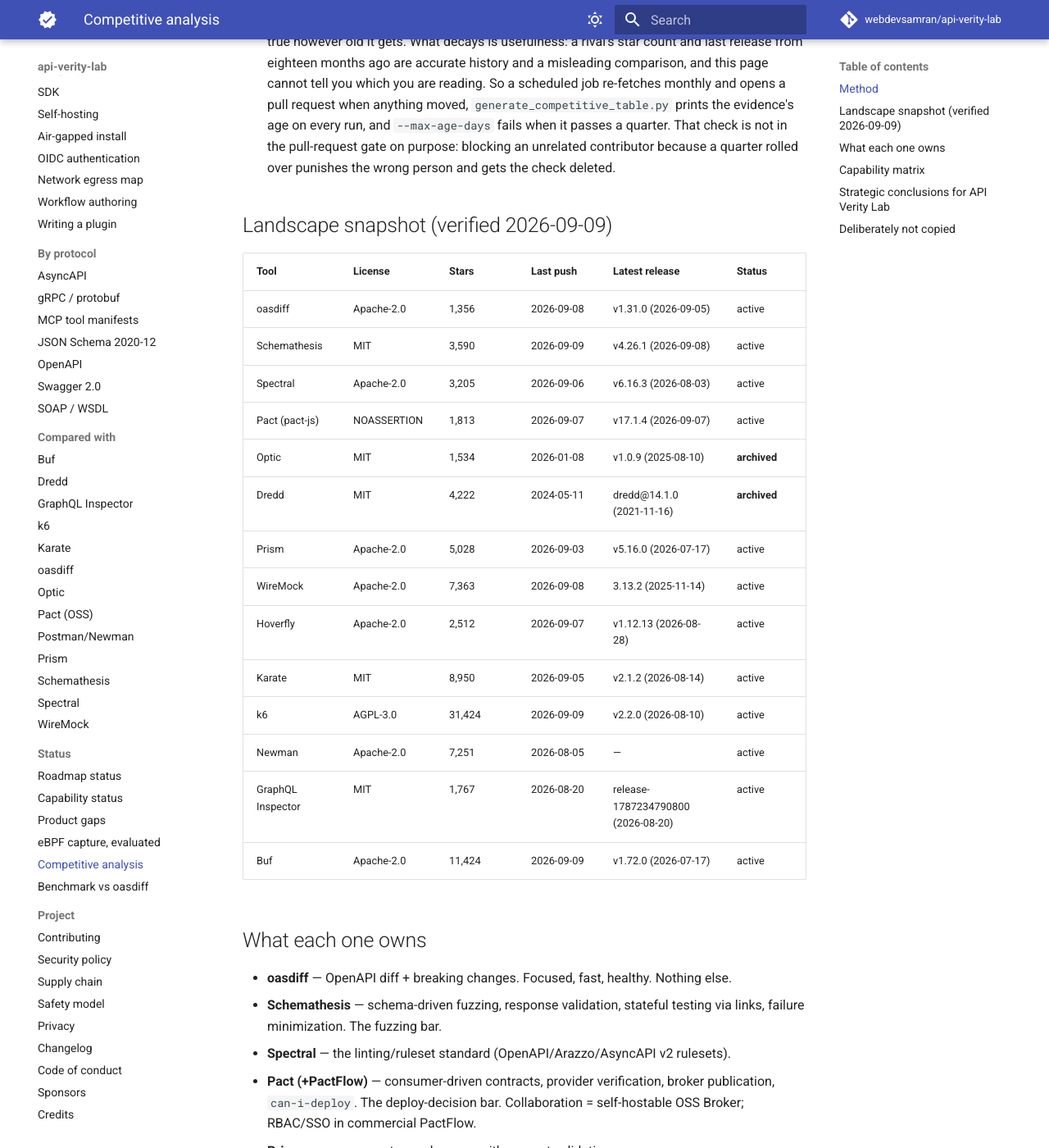
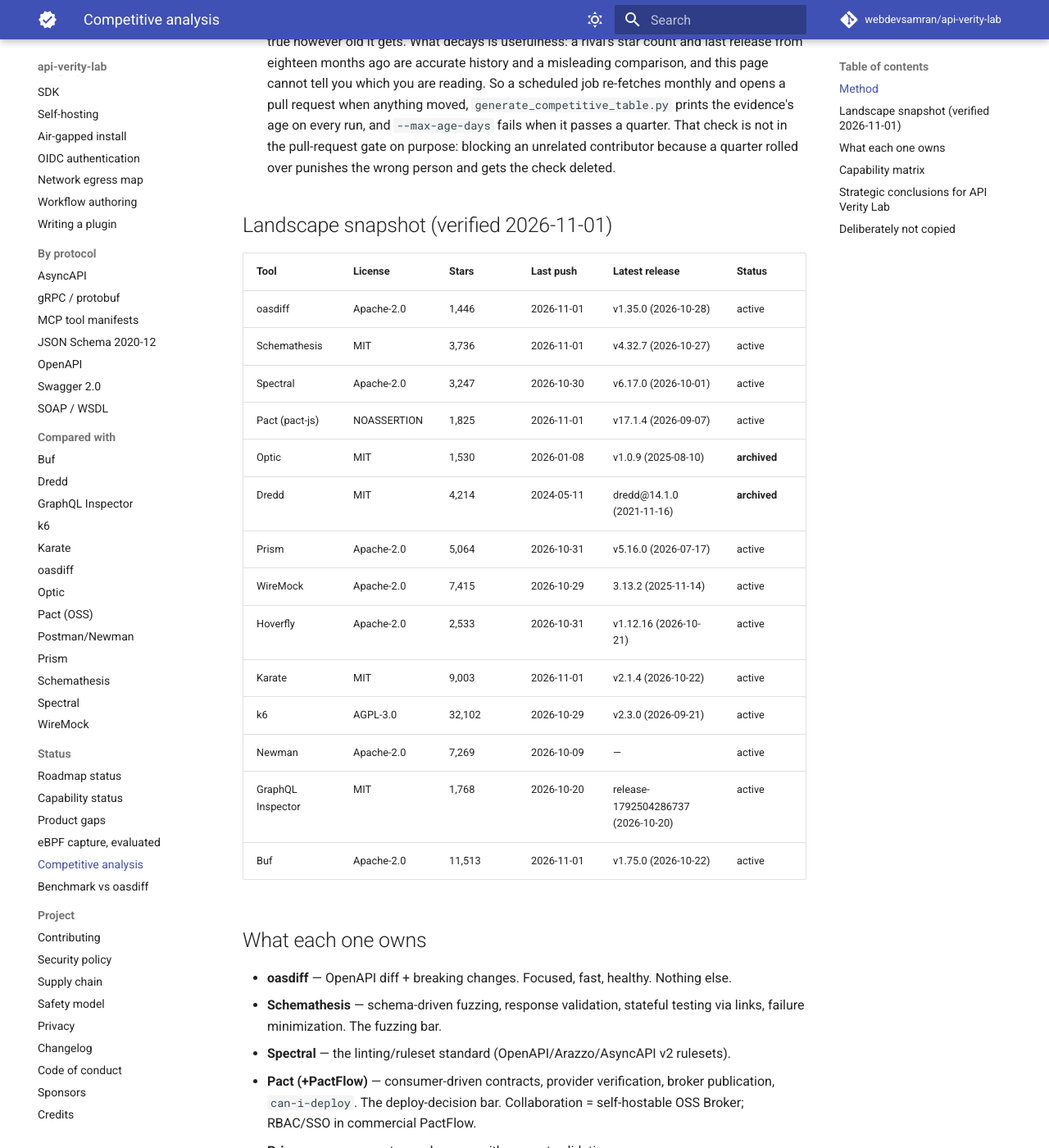
Before and after one commit to webdevsamran/api-verity-lab, an MkDocs documentation site: the page built from docs/competitive-analysis.md, in a window 1280 px wide and 1400 px high, scrolled down 495 px. Shown: the whole window at 82% size. Built offline with MkDocs 1.6.1 and Material for MkDocs 9.7.7, drawn with Linux system fonts in a browser that asks for light colours; comment, search, counter and statistics services are not loaded; some of the changed text lies outside the part shown.

Commit message:
chore(docs): refresh the competitive landscape from live data

```diff
--- a/docs/competitive-analysis.md
+++ b/docs/competitive-analysis.md
@@ -6,13 +6,13 @@ description: >-
 # Competitive Analysis — API Verity Lab
 
 <!-- generated:provenance -->
-Generated: 2026-09-09 · Evidence: live GitHub API metadata (see `data/competitor-meta.json`) + documented product models. Full machine-readable matrix: `data/competitive-capabilities.json`.
+Generated: 2026-11-01 · Evidence: live GitHub API metadata (see `data/competitor-meta.json`) + documented product models. Full machine-readable matrix: `data/competitive-capabilities.json`.
 <!-- /generated:provenance -->
 
 ## Method
 
 <!-- generated:method -->
-- Repo license, stars, last push, archived status and latest release fetched **live on 2026-09-09** via the authenticated GitHub API for every competitor.
+- Repo license, stars, last push, archived status and latest release fetched **live on 2026-11-01** via the authenticated GitHub API for every competitor.
 <!-- /generated:method -->
 - Qualitative capability claims are labeled VERIFIED (fetched metadata / official docs quotes) or KNOWLEDGE-BASED (documented product understanding).
 - No competitor is claimed to *lack* a feature without verification; unverified areas are `unknown`.
@@ -27,24 +27,24 @@ Generated: 2026-09-09 · Evidence: live GitHub API metadata (see `data/competito
   quarter rolled over punishes the wrong person and gets the check deleted.
 
 <!-- generated:landscape -->
-## Landscape snapshot (verified 2026-09-09)
+## Landscape snapshot (verified 2026-11-01)
 
 | Tool | License | Stars | Last push | Latest release | Status |
 |---|---|---|---|---|---|
-| oasdiff | Apache-2.0 | 1,356 | 2026-09-08 | v1.31.0 (2026-09-05) | active |
-| Schemathesis | MIT | 3,590 | 2026-09-09 | v4.26.1 (2026-09-08) | active |
-| Spectral | Apache-2.0 | 3,205 | 2026-09-06 | v6.16.3 (2026-08-03) | active |
-| Pact (pact-js) | NOASSERTION | 1,813 | 2026-09-07 | v17.1.4 (2026-09-07) | active |
-| Optic | MIT | 1,534 | 2026-01-08 | v1.0.9 (2025-08-10) | **archived** |
-| Dredd | MIT | 4,222 | 2024-05-11 | dredd@14.1.0 (2021-11-16) | **archived** |
-| Prism | Apache-2.0 | 5,028 | 2026-09-03 | v5.16.0 (2026-07-17) | active |
-| WireMock | Apache-2.0 | 7,363 | 2026-09-08 | 3.13.2 (2025-11-14) | active |
-| Hoverfly | Apache-2.0 | 2,512 | 2026-09-07 | v1.12.13 (2026-08-28) | active |
-| Karate | MIT | 8,950 | 2026-09-05 | v2.1.2 (2026-08-14) | active |
-| k6 | AGPL-3.0 | 31,424 | 2026-09-09 | v2.2.0 (2026-08-10) | active |
-| Newman | Apache-2.0 | 7,251 | 2026-08-05 | — | active |
-| GraphQL Inspector | MIT | 1,767 | 2026-08-20 | release-1787234790800 (2026-08-20) | active |
-| Buf | Apache-2.0 | 11,424 | 2026-09-09 | v1.72.0 (2026-07-17) | active |
+| oasdiff | Apache-2.0 | 1,446 | 2026-11-01 | v1.35.0 (2026-10-28) | active |
+| Schemathesis | MIT | 3,736 | 2026-11-01 | v4.32.7 (2026-10-27) | active |
+| Spectral | Apache-2.0 | 3,247 | 2026-10-30 | v6.17.0 (2026-10-01) | active |
+| Pact (pact-js) | NOASSERTION | 1,825 | 2026-11-01 | v17.1.4 (2026-09-07) | active |
+| Optic | MIT | 1,530 | 2026-01-08 | v1.0.9 (2025-08-10) | **archived** |
+| Dredd | MIT | 4,214 | 2024-05-11 | dredd@14.1.0 (2021-11-16) | **archived** |
+| Prism | Apache-2.0 | 5,064 | 2026-10-31 | v5.16.0 (2026-07-17) | active |
+| WireMock | Apache-2.0 | 7,415 | 2026-10-29 | 3.13.2 (2025-11-14) | active |
+| Hoverfly | Apache-2.0 | 2,533 | 2026-10-31 | v1.12.16 (2026-10-21) | active |
+| Karate | MIT | 9,003 | 2026-11-01 | v2.1.4 (2026-10-22) | active |
+| k6 | AGPL-3.0 | 32,102 | 2026-10-29 | v2.3.0 (2026-09-21) | active |
+| Newman | Apache-2.0 | 7,269 | 2026-10-09 | — | active |
+| GraphQL Inspector | MIT | 1,768 | 2026-10-20 | release-1792504286737 (2026-10-20) | active |
+| Buf | Apache-2.0 | 11,513 | 2026-11-01 | v1.75.0 (2026-10-22) | active |
 <!-- /generated:landscape -->
 
 ## What each one owns
```
Also changed, not shown: 1 other file.
